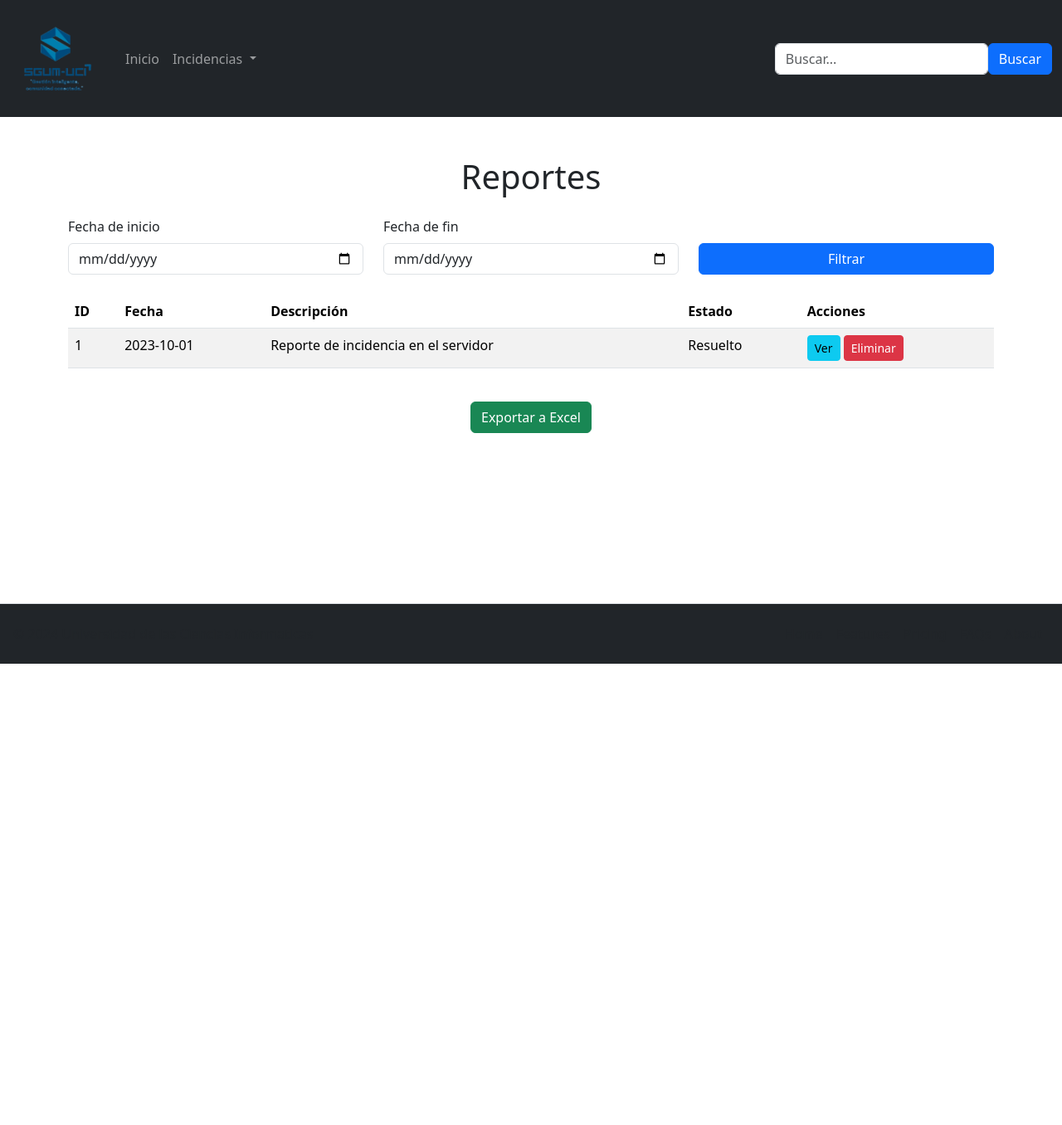
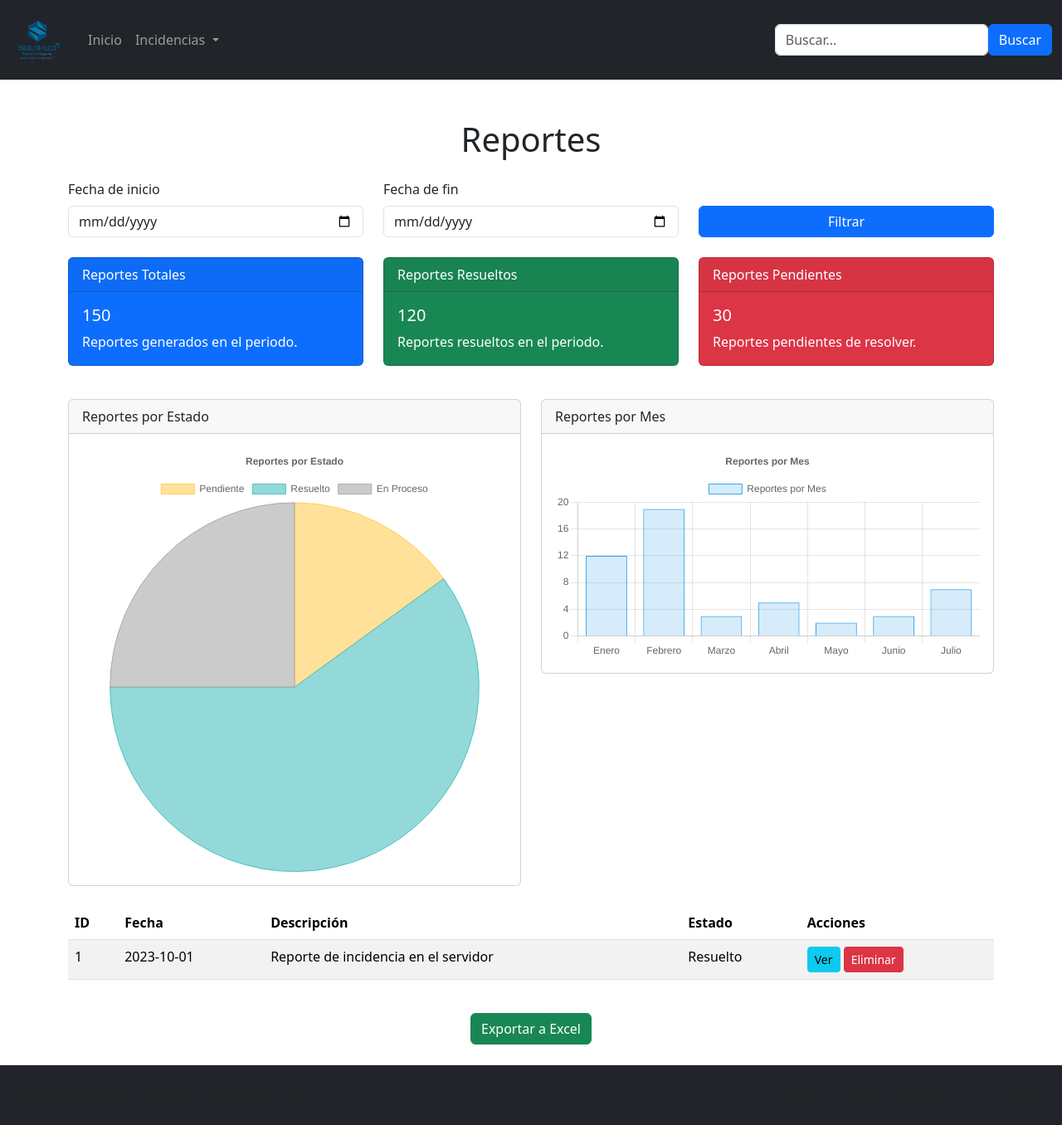
Before and after one commit to SatellitexOT12/ProyectoMantenimientoUCI, a Django app: page /reportes/ in a window 1280 px wide. Shown: the whole page at 83% size. Before the commit the page ends 800 px from the top, so only its background shows below. Run offline with Django 5.2, Linux system fonts and the light colour scheme; some libraries are stand-ins or nearby versions.

Commit message:
Añadido Graficos de reportes por estado y por mes en la pagina de reportes

```diff
--- a/web_mantenimiento_uci/usuarios/templates/all_reportes.html
+++ b/web_mantenimiento_uci/usuarios/templates/all_reportes.html
@@ -1,12 +1,11 @@
 {% extends "master.html" %}
 {% load static %}
 
-{% block title%}
-    Lista de Reportes
-{%endblock%}
+{% block title %}
+    Reportes
+{% endblock %}
 
-{% block content%}
-
+{% block content %}
 <div class="container mt-5">
     <h1 class="text-center mb-4">Reportes</h1>
 
@@ -22,6 +21,57 @@
         </div>
         <div class="col-md-4 d-flex align-items-end">
             <button class="btn btn-primary w-100">Filtrar</button>
+        </div>
+    </div>
+
+    <!-- Tarjetas de Resumen -->
+    <div class="row mb-4">
+        <div class="col-md-4">
+            <div class="card text-white bg-primary mb-3">
+                <div class="card-header">Reportes Totales</div>
+                <div class="card-body">
+                    <h5 class="card-title">150</h5>
+                    <p class="card-text">Reportes generados en el periodo.</p>
+                </div>
+            </div>
+        </div>
+        <div class="col-md-4">
+            <div class="card text-white bg-success mb-3">
+                <div class="card-header">Reportes Resueltos</div>
+                <div class="card-body">
+                    <h5 class="card-title">120</h5>
+                    <p class="card-text">Reportes resueltos en el periodo.</p>
+                </div>
+            </div>
+        </div>
+        <div class="col-md-4">
+            <div class="card text-white bg-danger mb-3">
+                <div class="card-header">Reportes Pendientes</div>
+                <div class="card-body">
+                    <h5 class="card-title">30</h5>
+                    <p class="card-text">Reportes pendientes de resolver.</p>
+                </div>
+            </div>
+        </div>
+    </div>
+
+    <!-- Gráficos -->
+    <div class="row mb-4">
+        <div class="col-md-6">
+            <div class="card">
+                <div class="card-header">Reportes por Estado</div>
+                <div class="card-body">
+                    <canvas id="estadoChart" width="400" height="200"></canvas>
+                </div>
+            </div>
+        </div>
+        <div class="col-md-6">
+            <div class="card">
+                <div class="card-header">Reportes por Mes</div>
+                <div class="card-body">
+                    <canvas id="mesChart" width="400" height="200"></canvas>
+                </div>
+            </div>
         </div>
     </div>
 
@@ -59,4 +109,71 @@
     </div>
 </div>
 
-{%endblock%}
+<!-- Incluir Chart.js -->
+<script src="https://cdn.jsdelivr.net/npm/chart.js"></script>
+<script>
+    // Gráfico de Reportes por Estado
+    var ctxEstado = document.getElementById('estadoChart').getContext('2d');
+    var estadoChart = new Chart(ctxEstado, {
+        type: 'pie', // Tipo de gráfico (puede ser 'pie', 'doughnut', etc.)
+        data: {
+            labels: ['Pendiente', 'Resuelto', 'En Proceso'], // Etiquetas para cada estado
+            datasets: [{
+                label: 'Reportes por Estado',
+                data: [30, 120, 50], // Datos dinámicos (ejemplo: 30 pendientes, 120 resueltos, 50 en proceso)
+                backgroundColor: [
+                    'rgba(255, 205, 86, 0.6)', // Amarillo para Pendiente
+                    'rgba(75, 192, 192, 0.6)', // Verde para Resuelto
+                    'rgba(169, 169, 169, 0.6)' // Gris para En Proceso
+                ],
+                borderColor: [
+                    'rgba(255, 205, 86, 1)', // Borde amarillo
+                    'rgba(75, 192, 192, 1)', // Borde verde
+                    'rgba(169, 169, 169, 1)' // Borde gris
+                ],
+                borderWidth: 1 // Ancho del borde
+            }]
+        },
+        options: {
+            responsive: true, // Hace que el gráfico sea responsive
+            plugins: {
+                legend: {
+                    position: 'top', // Posición de la leyenda
+                },
+                title: {
+                    display: true,
+                    text: 'Reportes por Estado' // Título del gráfico
+                }
+            }
+        }
+    });
+
+    // Gráfico de Reportes por Mes
+    var ctxMes = document.getElementById('mesChart').getContext('2d');
+    var mesChart = new Chart(ctxMes, {
+        type: 'bar',
+        data: {
+            labels: ['Enero', 'Febrero', 'Marzo', 'Abril', 'Mayo', 'Junio', 'Julio'],
+            datasets: [{
+                label: 'Reportes por Mes',
+                data: [12, 19, 3, 5, 2, 3, 7],
+                backgroundColor: 'rgba(54, 162, 235, 0.2)',
+                borderColor: 'rgba(54, 162, 235, 1)',
+                borderWidth: 1
+            }]
+        },
+        options: {
+            responsive: true,
+            plugins: {
+                legend: {
+                    position: 'top',
+                },
+                title: {
+                    display: true,
+                    text: 'Reportes por Mes'
+                }
+            }
+        }
+    });
+</script>
+{% endblock %}
--- a/web_mantenimiento_uci/usuarios/templates/navbar.html
+++ b/web_mantenimiento_uci/usuarios/templates/navbar.html
@@ -2,7 +2,7 @@
 <nav class="navbar navbar-expand-sm navbar-dark bg-dark">
     <div class="container-fluid">
         <a class="navbar-brand" href="#">
-            <img src="{% static '../static/logo.png' %}" alt="Avatar Logo" style="width:115px;" >
+            <img src="{% static '../static/logoSGUM.png' %}" alt="Avatar Logo" style="width:70px;" >
         </a>
         <button class="navbar-toggler" type="button" data-bs-toggle="collapse" data-bs-target="#mynavbar">
         <span class="navbar-toggler-icon"></span>
--- a/web_mantenimiento_uci/usuarios/views.py
+++ b/web_mantenimiento_uci/usuarios/views.py
@@ -80,6 +80,7 @@ def usuarios(request):
                         first_name=name,
                         last_name=lastname
                     )
+                    return redirect('usuarios')
             else:
                 ids=request.POST.getlist('ids')
                 User.objects.filter(id__in=ids).delete()
```
Also changed, not shown: web_mantenimiento_uci/db.sqlite3, web_mantenimiento_uci/usuarios/static/logoSGUM.png (renamed from web_mantenimiento_uci/usuarios/static/logo.png). Lines whose indentation alone changed are shown as unchanged.
